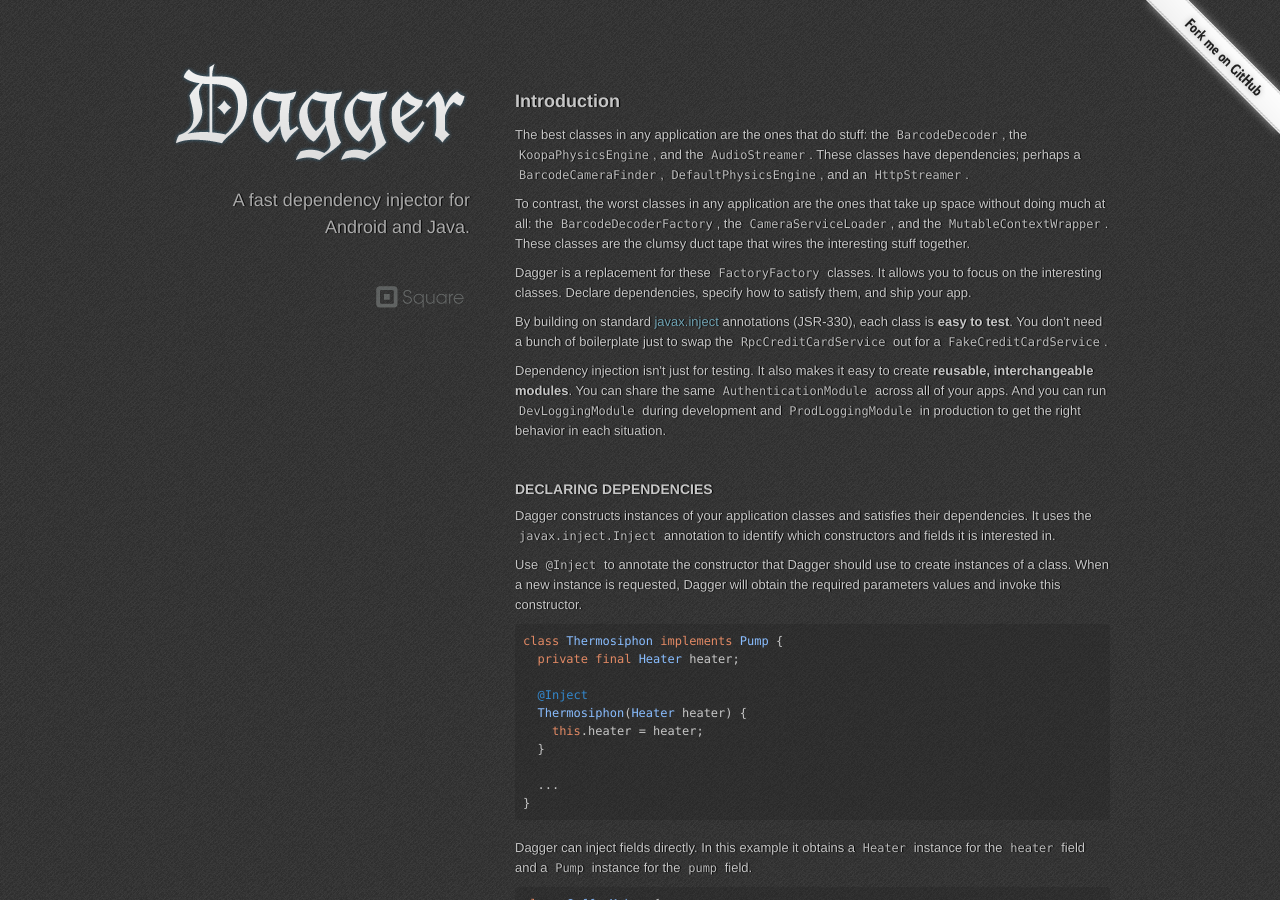
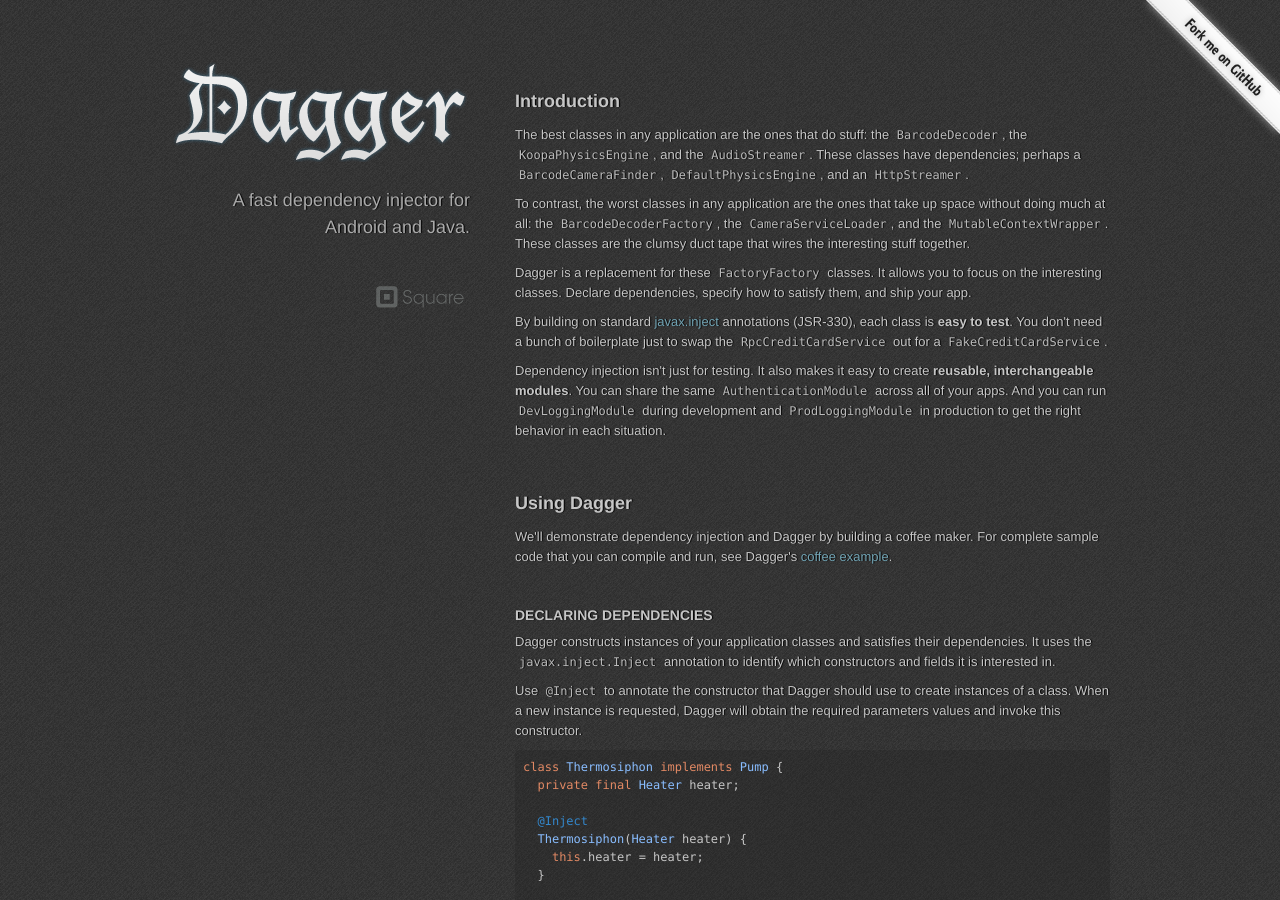
Before and after one commit to square/dagger, a Jekyll site: the page built from website/index.html, in a window 1280 px wide and 900 px high. Built offline with Jekyll 4.4.1, drawn with Linux system fonts in a browser that asks for light colours; part of the change alters nothing that is shown.

Commit message:
Website 'Using Dagger' section.

```diff
--- a/website/index.html
+++ b/website/index.html
@@ -13,6 +13,9 @@ layout: default
 <p>By building on standard <a href="http://atinject.googlecode.com/svn/trunk/javadoc/javax/inject/package-summary.html">javax.inject</a> annotations (JSR-330), each class is <strong>easy to test</strong>. You don't need a bunch of boilerplate just to swap the <code>RpcCreditCardService</code> out for a <code>FakeCreditCardService</code>.</p>
 
 <p>Dependency injection isn't just for testing. It also makes it easy to create <strong>reusable, interchangeable modules</strong>. You can share the same <code>AuthenticationModule</code>  across all of your apps. And you can run <code>DevLoggingModule</code> during development and <code>ProdLoggingModule</code> in production to get the right behavior in each situation.</p>
+
+<h3>Using Dagger</h3>
+<p>We'll demonstrate dependency injection and Dagger by building a coffee maker. For complete sample code that you can compile and run, see Dagger's <a href="https://github.com/square/dagger/tree/master/example/src/main/java/coffee">coffee example</a>.</p>
 
 <h4>Declaring Dependencies</h4>
 
@@ -139,7 +142,7 @@ class DripCoffeeModule {
 <pre>
 $ java -cp ... coffee.CoffeeApp
 ~ ~ ~ heating ~ ~ ~
-=> => pumping => =>
+=&gt; =&gt; pumping =&gt; =&gt;
  [_]P coffee! [_]P
 </pre>
 
@@ -168,7 +171,7 @@ class CoffeeMaker {
 
 <pre class="prettyprint">
 class GridingCoffeeMaker {
-  @Inject Lazy<Grinder> lazyGrinder;
+  @Inject Lazy&lt;Grinder&gt; lazyGrinder;
 
   public void brew() {
     while (needsGrinding()) {
@@ -186,11 +189,11 @@ class GridingCoffeeMaker {
 <pre class="prettyprint">
 
 class BigCoffeeMaker {
-  @Inject Provider<Filter> filterProvider;
+  @Inject Provider&lt;Filter&gt; filterProvider;
 
   public void brew(int numberOfPots) {
 	...
-    for (int p = 0; p < numberOfPots; p++) {
+    for (int p = 0; p &lt; numberOfPots; p++) {
       maker.addFilter(filterProvider.get()); //new filter every time.
       maker.addCoffee(...);
       maker.percolate();
```
